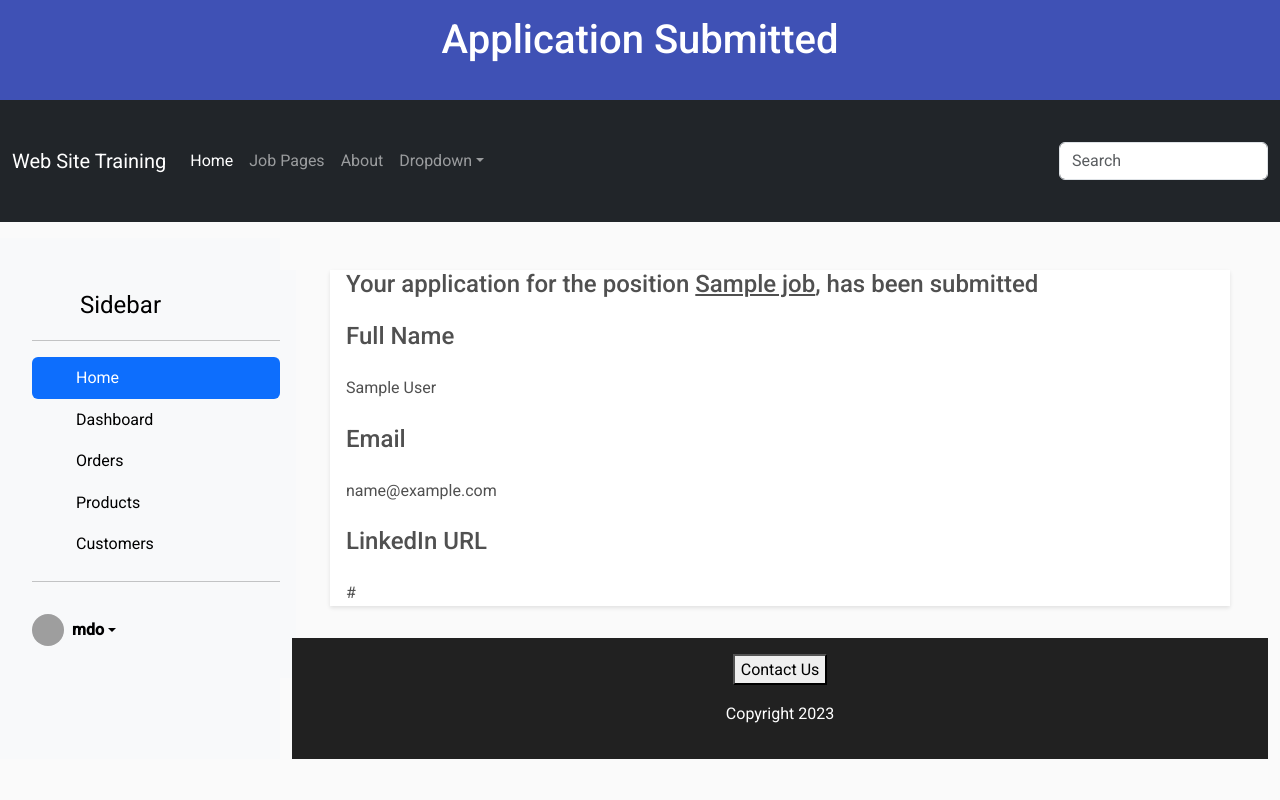
After one commit to Vicoleon/web_training_v2, a Flask app: template templates/application_submitted.html in a window 1280 px wide. The commit adds this page. Run offline with Flask 3, Linux system fonts and the light colour scheme; the template is opened without the code that fills it: most values are stand-ins (such as "Sample title", 1, 10 or a date in 2020); some libraries are stand-ins or nearby versions; grey boxes are pictures that could not be loaded.

Commit message:
added applicaiton submit form and saving to DB

```diff
--- a/app.py
+++ b/app.py
@@ -1,5 +1,6 @@
-from flask import Flask, jsonify, render_template
-from database import load_jobs_from_db,load_job_from_db
+from flask import Flask, jsonify, render_template, request
+
+from database import add_application_to_db, load_job_from_db, load_jobs_from_db
 
 app= Flask(__name__)
 
@@ -20,5 +21,19 @@ def show_job(id):
     return "Not found", 404
   return render_template("jobpage.html",job=job)
 
+
+@app.route("/job/<id>/apply", methods=['post']) ##post is to avoid passing the arguments in the url due to this it also requires
+##request.form to display the info in the post
+def apply_to_job(id):
+  #store in the db
+  #send an email
+  #acknewlodgement page
+  application_data=request.form
+  job=load_job_from_db(id)
+  add_application_to_db(id,application_data)
+  return render_template('application_submitted.html',application=application_data, job=job)
+
+
+
 if __name__=="__main__":
   app.run(host='0.0.0.0', debug=True, port=81)
--- /dev/null
+++ b/templates/application_submitted.html
@@ -0,0 +1,99 @@
+<!DOCTYPE HTML>
+<html>
+
+<head>
+  <title>Application Submitted</title>
+  <meta charset="utf-8">
+  <meta name="viewport" content="width=device-width, initial-scale=1">
+  <link href="https://cdn.jsdelivr.net/npm/bootstrap@5.3.2/dist/css/bootstrap.min.css" rel="stylesheet">
+  <link href="https://fonts.googleapis.com/css2?family=Roboto:wght@300;400;500&display=swap" rel="stylesheet">
+
+  <style>
+    body {
+      font-family: 'Roboto', sans-serif;
+      line-height: 1.6;
+      background: #FAFAFA;
+      color: #212121;
+      margin: 0;
+      padding: 0;
+    }
+
+    header {
+      background: #3F51B5;
+      color: white;
+      text-align: center;
+      padding: 1em 0;
+    }
+
+    h1 {
+      font-size: 2.5em;
+      margin-bottom: 0.5em;
+    }
+
+    h2,
+    h4,
+    h5 {
+      font-size: 1.5em;
+      margin: 1em 0;
+    }
+
+    main {
+      max-width: 900px;
+      margin: 2em auto;
+      padding: 0 1em;
+      background: #FFFFFF;
+      box-shadow: 0 2px 4px rgba(0, 0, 0, 0.1);
+      color: rgb(80, 80, 80);
+    }
+
+    p,
+    div {
+      margin: 1em 0;
+      font-size: 1em;
+    }
+
+    footer {
+      background: #212121;
+      color: white;
+      text-align: center;
+      padding: 1em;
+    }
+  </style>
+</head>
+
+<body>
+  <header>
+    <h1>Application Submitted</h1>
+  </header>
+   {% include 'nav.html'%}
+ <div class="container-fluid">
+    <div class="row">
+      <div class="flex-shrink-0 p-3 bg-light" style="width: 280px;">
+        {% include 'sidebar.html' %}
+      </div>
+
+      <div class="col">
+  <main>
+    <h5>Your application for the position <u>{{job['title']}}</u>, has been submitted</h5>
+
+    <h4>
+      Full Name
+    </h4>
+    <div>{{application['full_name']}}</div>
+
+    <h4>
+      Email
+    </h4>
+    <div>{{application['email']}}</div>
+
+    <h4>LinkedIn URL</h4>
+    <div>{{application['linkedin_url']}}</div>
+  </main>
+
+  <footer>
+    <button>Contact Us</button>
+    <p>Copyright 2023</p>
+  </footer>
+</body>
+<script src="sidebars.js"></script>
+</html>
--- a/templates/jobpage.html
+++ b/templates/jobpage.html
@@ -96,7 +96,7 @@
       <li>{{line}}</li>  <!-- list item (cada bullet) -->
     {% endfor %}
     </ol>
-
+    <p>{% include 'application_form.html' %}</p>
    <div class="text-center">
       <a href="/" type="button" class="btn btn-outline-primary">Return to Home</a>
     </div>
@@ -107,5 +107,6 @@
     <p>Copyright 2023</p>
   </footer>
 </body>
+<script src="https://cdn.jsdelivr.net/npm/bootstrap@5.3.2/dist/js/bootstrap.bundle.min.js"></script> <!-- Script to make the droptdown to work -->
 
 </html>
--- a/templates/nav.html
+++ b/templates/nav.html
@@ -1,6 +1,6 @@
 <nav class="navbar navbar-expand-lg navbar-dark bg-dark" aria-label="Fifth navbar example">
     <div class="container-fluid">
-      <a class="navbar-brand" href="/">Web Site Training</a>
+      <a class="navbar-brand" href="#">Web Site Training</a>
       <button class="navbar-toggler" type="button" data-bs-toggle="collapse" data-bs-target="#navbarsExample05" aria-controls="navbarsExample05" aria-expanded="false" aria-label="Toggle navigation">
         <span class="navbar-toggler-icon"></span>
       </button>
```
Also changed, not shown: database.py (+18 -1 lines), templates/application_form.html (added, +23 -0 lines).
